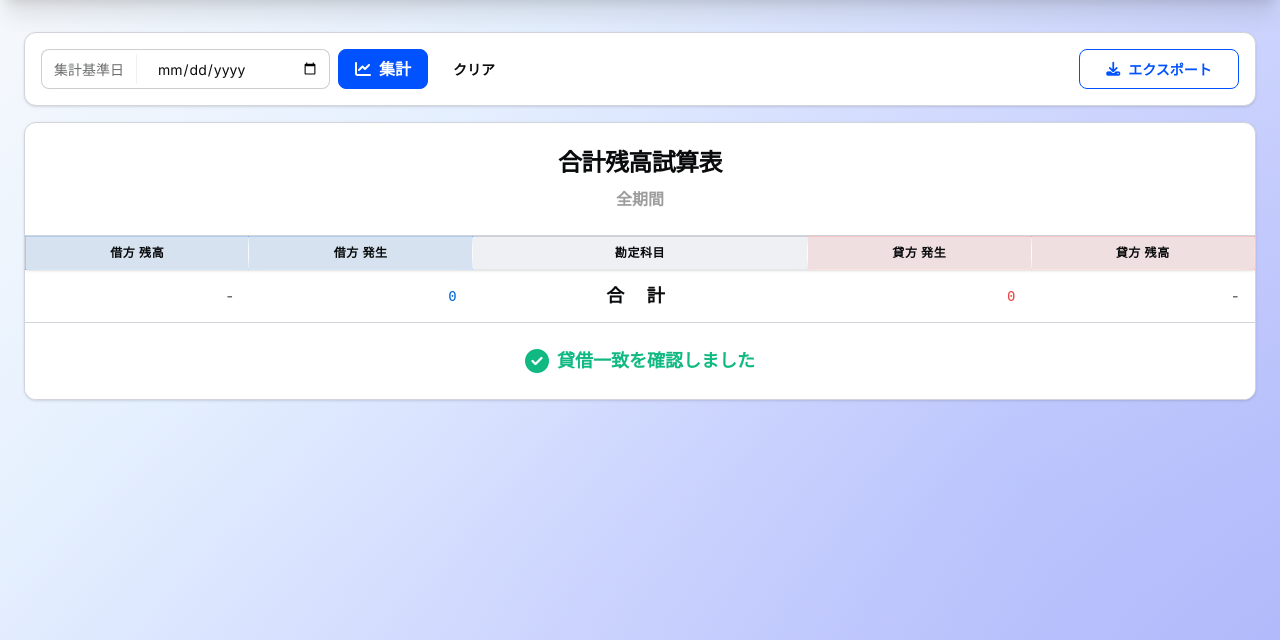
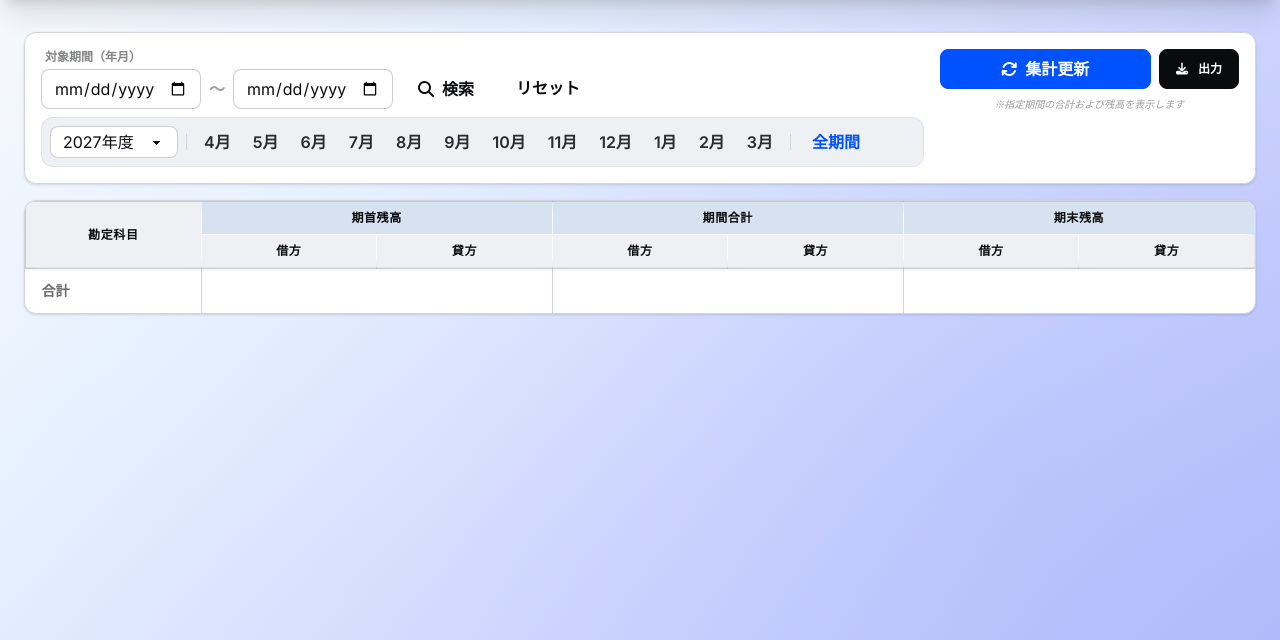
Before and after one commit to 011-jobcre/kaikei_system, a Django app: page /ledger/zandaka/ in a window 1280 px wide. Shown: the part 80-720 px from the top of the page. Run offline with Django 5.2, Linux system fonts and the light colour scheme; the visitor is signed in with stand-in values (Sample User, id 1); data that the repository does not hold is empty; style sheets or scripts are compiled from the project's sources; some libraries are stand-ins or nearby versions.

Commit message:
add month year

```diff
--- a/backend/css_src/input.css
+++ b/backend/css_src/input.css
@@ -81,6 +81,19 @@
 
     .btn-delete {
         @apply btn btn-ghost btn-square btn-sm m-0.5 text-error hover:bg-error/10 shrink-0;
+    }
+
+    /* Date Range & Monthly Selector */
+    .date-month-bar {
+        @apply flex flex-wrap gap-1 p-2 bg-base-200 rounded-box border border-base-300/50;
+    }
+
+    .btn-month {
+        @apply btn btn-ghost btn-secondary px-2 btn-sm shrink-0;
+    }
+
+    .btn-period-all {
+        @apply btn btn-ghost btn-primary btn-sm shrink-0;
     }
 
     .btn-ico-square {
--- a/backend/static/js/base_custom.js
+++ b/backend/static/js/base_custom.js
@@ -198,3 +198,120 @@
 
 // Global exposure for specific manual triggers (rarely needed with htmx:onLoad)
 window.initTomSelectsInModal = (container) => initTomSelects(container);
+
+// --- Alpine.js Date Range Picker Component ---
+document.addEventListener("alpine:init", () => {
+    Alpine.data("dateRangePicker", (initialFrom, initialTo) => ({
+        dateFrom: initialFrom || "",
+        dateTo: initialTo || "",
+        fiscalYear: 0,
+        selectionState: 0,
+        years: [],
+
+        init() {
+            // Generate year list (Current year + 1 down to 15 years ago)
+            const currentYear = new Date().getFullYear();
+            for (let i = currentYear + 1; i >= currentYear - 15; i--) {
+                this.years.push(i);
+            }
+
+            // Determine initial fiscal year from dateFrom or current date
+            const d = this.dateFrom ? new Date(this.dateFrom) : new Date();
+            const year = d.getFullYear();
+            const month = d.getMonth() + 1;
+            this.fiscalYear = month >= 4 ? year : year - 1;
+        },
+
+        /**
+         * Updates the base fiscal year and resets to full year for that period.
+         */
+        setYear(year) {
+            this.fiscalYear = parseInt(year);
+            this.setFullYear();
+        },
+
+        setMonth(monthIdx) {
+            const range = this.calcMonthRange(monthIdx);
+            if (this.selectionState === 0) {
+                this.dateFrom = range.from;
+                this.dateTo = range.to;
+                this.selectionState = 1;
+            } else {
+                const start = new Date(this.dateFrom);
+                const target = new Date(range.from);
+                if (target >= start) {
+                    this.dateTo = range.to;
+                } else {
+                    this.dateFrom = range.from;
+                }
+                this.selectionState = 0;
+            }
+        },
+
+        resetAll() {
+            // 1. Reset Alpine state
+            const now = new Date();
+            const year = now.getFullYear();
+            const currentMonth = now.getMonth() + 1;
+            this.fiscalYear = currentMonth >= 4 ? year : year - 1;
+            this.dateFrom = "";
+            this.dateTo = "";
+            this.selectionState = 0;
+
+            // 2. Reset parent form inputs (Keyword, etc.)
+            const form = this.$el.closest("form");
+            if (form) {
+                form.reset();
+                // Manually clear all text inputs just in case
+                form.querySelectorAll('input[type="text"]').forEach((i) => (i.value = ""));
+                // Handle standard selects
+                form.querySelectorAll("select").forEach((s) => (s.selectedIndex = 0));
+
+                // 3. Handle TomSelect if present
+                form.querySelectorAll(".tomselected").forEach((s) => {
+                    if (s.tomselect) s.tomselect.clear();
+                });
+            }
+        },
+
+        calcMonthRange(monthIdx) {
+            let targetMonth = monthIdx + 4; // Index 0 is April
+            let targetYear = this.fiscalYear;
+
+            if (targetMonth > 12) {
+                targetMonth -= 12;
+                targetYear += 1;
+            }
+
+            const firstDay = new Date(targetYear, targetMonth - 1, 1);
+            const lastDay = new Date(targetYear, targetMonth, 0);
+            return {
+                from: this.formatDate(firstDay),
+                to: this.formatDate(lastDay),
+            };
+        },
+
+        setFullYear() {
+            this.dateFrom = `${this.fiscalYear}-04-01`;
+            this.dateTo = `${this.fiscalYear + 1}-03-31`;
+            this.selectionState = 0;
+        },
+
+        formatDate(date) {
+            const y = date.getFullYear();
+            const m = String(date.getMonth() + 1).padStart(2, "0");
+            const d = String(date.getDate()).padStart(2, "0");
+            return `${y}-${m}-${d}`;
+        },
+
+        isMonthActive(monthIdx) {
+            if (!this.dateFrom || !this.dateTo) return false;
+            const range = this.calcMonthRange(monthIdx);
+            const start = new Date(this.dateFrom);
+            const end = new Date(this.dateTo);
+            const targetStart = new Date(range.from);
+            const targetEnd = new Date(range.to);
+            return targetStart >= start && targetEnd <= end;
+        },
+    }));
+});
--- /dev/null
+++ b/backend/templates/common/date_range_picker.html
@@ -0,0 +1,47 @@
+<div x-data="dateRangePicker('{{ date_from|default:"" }}', '{{ date_to|default:"" }}')"
+     class="flex flex-col gap-2 w-full">
+    <!-- Date Inputs Row -->
+    <div class="flex items-center gap-2">
+        <!-- Date range -->
+        <div class="flex items-center gap-1">
+            <input type="date"
+                   name="date_from"
+                   x-model="dateFrom"
+                   class="input outline-none text-neutral w-full md:w-40" />
+            <span class="text-base-content/40 font-bold px-1">〜</span>
+            <input type="date"
+                   name="date_to"
+                   x-model="dateTo"
+                   class="input outline-none text-neutral w-full md:w-40" />
+        </div>
+        <!-- Search Action -->
+        <div class="flex items-center gap-2 w-full md:w-auto justify-end md:justify-start">
+            <button type="submit" class="btn-search">
+                <i class="fa-solid fa-magnifying-glass"></i>検索
+            </button>
+            <button type="button" @click="resetAll()" class="btn-clear text-xs">リセット</button>
+        </div>
+    </div>
+    <!-- Year Selector -->
+    <div class="date-month-bar">
+        <select x-model="fiscalYear"
+                @change="setYear($event.target.value)"
+                class="select select-sm outline-none w-full md:w-32">
+            <template x-for="y in years" :key="y">
+                <option :value="y" x-text="y + '年度'"></option>
+            </template>
+        </select>
+        <div class="w-px h-4 bg-base-300 mx-1 self-center"></div>
+        <!-- Monthly Selector Row -->
+        <template x-for="(label, index) in ['4月','5月','6月','7月','8月','9月','10月','11月','12月','1月','2月','3月']"
+                  :key="index">
+            <button type="button"
+                    @click="setMonth(index)"
+                    :class="{'active': isMonthActive(index)}"
+                    class="btn-month"
+                    x-text="label"></button>
+        </template>
+        <div class="w-px h-4 bg-base-300 mx-1 self-center"></div>
+        <button type="button" @click="setFullYear()" class="btn-period-all">全期間</button>
+    </div>
+</div>
--- a/backend/templates/ledger/zandaka_shisanhyou.html
+++ b/backend/templates/ledger/zandaka_shisanhyou.html
@@ -8,103 +8,98 @@
 {% block content %}
     {% load number_filters %}
     <div class="space-y-4">
-        <!-- Toolbar -->
-        <div class="flex flex-col md:flex-row items-stretch md:items-center justify-between gap-3 bg-base-100 p-4 rounded-box shadow-sm border border-base-300 print:hidden">
-            <form method="get"
-                  class="flex flex-wrap md:flex-nowrap items-center gap-2 w-full">
-                <label class="input outline-none w-full md:w-auto">
-                    <span class="label min-w-auto">集計基準日</span>
-                    <input type="date"
-                           name="date_to"
-                           value="{{ date_to }}"
-                           class="text-neutral w-full md:w-40" />
-                </label>
-                <button type="submit" class="btn-submit flex-1 md:flex-none">
-                    <i class="fa-solid fa-chart-line"></i>集計
-                </button>
-                <a href="{% url 'ledger:zandaka' %}" class="btn-clear">クリア</a>
+        <!-- Filter Toolbar -->
+        <div class="bg-base-100 p-4 rounded-box shadow-sm border border-base-300">
+            <form method="get" class="flex flex-col gap-3 w-full">
+                <div class="flex flex-wrap md:flex-nowrap items-start gap-4">
+                    <!-- Date Section (Custom Picker) -->
+                    <div class="flex-1">
+                        <div class="text-xs font-bold text-base-content/50 mb-1 ml-1">対象期間（年月）</div>
+                        {% include "common/date_range_picker.html" with date_from=date_from date_to=date_to %}
+                    </div>
+
+                    <!-- Export Actions -->
+                    <div class="flex flex-col gap-2 w-full md:w-1/4">
+                         <div class="flex items-center gap-2">
+                             <button type="submit" class="btn-submit flex-1">
+                                <i class="fa-solid fa-sync"></i>集計更新
+                            </button>
+                             <div class="dropdown dropdown-end">
+                                <label tabindex="0" class="btn btn-neutral btn-sm h-10 px-4">
+                                    <i class="fa-solid fa-download mr-1"></i>出力
+                                </label>
+                                <ul tabindex="0" class="dropdown-content z-[1] menu p-2 shadow bg-base-100 rounded-box w-40 border border-base-300">
+                                    <li><a href="?date_from={{ date_from }}&date_to={{ date_to }}&format=xlsx"><i class="fa-solid fa-file-excel text-success"></i>Excel (.xlsx)</a></li>
+                                    <li><a href="?date_from={{ date_from }}&date_to={{ date_to }}&format=csv"><i class="fa-solid fa-file-csv text-info"></i>CSV (.csv)</a></li>
+                                </ul>
+                            </div>
+                         </div>
+                         <div class="text-[10px] text-base-content/40 text-center italic">
+                            ※指定期間の合計および残高を表示します
+                         </div>
+                    </div>
+                </div>
             </form>
-            <!-- Export dropdown -->
-            {% url 'ledger:zandaka-export' 'csv' as csv_base %}
-            {% url 'ledger:zandaka-export' 'excel' as excel_base %}
-            {% include "includes/export_dropdown.html" with csv_url=csv_base|add:"?date_to="|add:date_to excel_url=excel_base|add:"?date_to="|add:date_to %}
         </div>
-        <!-- Trial Balance Report -->
-        <div class="bg-base-100 rounded-box shadow-sm border border-base-300 overflow-hidden print:shadow-none print:border-none">
-            <div class="text-center py-6 border-b border-base-300">
-                <h2 class="text-2xl font-bold tracking-tight">合計残高試算表</h2>
-                <p class="text-base-content/40 mt-2">
-                    {% if date_to_obj %}
-                        期首 〜 <strong class="text-neutral">{{ date_to_obj|date:"Y年m月d日" }}</strong>
-                    {% else %}
-                        <strong>全期間</strong>
-                    {% endif %}
-                </p>
-            </div>
+
+        <!-- Trial Balance Table -->
+        <div class="bg-base-100 rounded-box shadow-sm border border-base-300 overflow-hidden">
             <div class="table-wrapper">
-                <table class="table-accounting">
+                <table class="table-accounting border-collapse">
                     <thead>
-                        <tr>
-                            <th class="min-w-40 md:w-32 group-header">借方 残高</th>
-                            <th class="min-w-40 md:w-32 group-header">借方 発生</th>
-                            <th class="min-w-64 md:w-48">勘定科目</th>
-                            <th class="min-w-40 md:w-32 group-header credit">貸方 発生</th>
-                            <th class="min-w-40 md:w-32 group-header credit">貸方 残高</th>
+                        <tr class="bg-base-200/50">
+                            <th rowspan="2" class="border-r border-base-300 min-w-40">勘定科目</th>
+                            <th colspan="2" class="text-center group-header border-b border-base-300">期首残高</th>
+                            <th colspan="2" class="text-center group-header border-b border-base-300">期間合計</th>
+                            <th colspan="2" class="text-center group-header border-b border-base-300 pl-4">期末残高</th>
+                        </tr>
+                        <tr class="bg-base-200/50">
+                            <th class="w-1/6 group-detail">借方</th>
+                            <th class="w-1/6 group-detail border-r border-base-300">貸方</th>
+                            <th class="w-1/6 group-detail">借方</th>
+                            <th class="w-1/6 group-detail border-r border-base-300">貸方</th>
+                            <th class="w-1/6 group-detail">借方</th>
+                            <th class="w-1/6 group-detail">貸方</th>
                         </tr>
                     </thead>
                     <tbody>
                         {% for row in rows %}
-                            <tr>
-                                <!-- Debit Balance -->
-                                <td class="amount amount-positive group-detail">
-                                    {% if row.kamoku.is_kari_zandaka and row.zandaka > 0 %}{{ row.zandaka|format_number }}{% endif %}
+                            <tr class="hover:bg-base-200/30 {% if not row.is_kamoku %} font-bold bg-base-100/80 {% endif %}">
+                                <td class="border-r border-base-300">
+                                    <div class="flex items-center gap-2">
+                                        {% if row.is_kamoku %}
+                                            <span class="text-xs text-base-content/30 font-mono">{{ row.obj.code }}</span>
+                                            <span class="text-sm">{{ row.obj.name }}</span>
+                                        {% else %}
+                                            <span class="text-sm">{{ row.obj }}</span>
+                                        {% endif %}
+                                    </div>
                                 </td>
-                                <!-- Debit Occurrence -->
-                                <td class="amount amount-positive group-detail">
-                                    {% if row.kari_hassei > 0 %}{{ row.kari_hassei|format_number }}{% endif %}
-                                </td>
-                                <!-- Account Subject (Link to Ledger) -->
-                                <td class="text-center text-neutral">
-                                    <a href="{% url 'ledger:sokanjo' %}?kamoku_id={{ row.kamoku.pk }}&date_to={{ date_to }}"
-                                       class="hover:text-accent transition-colors block">{{ row.kamoku.name }}</a>
-                                </td>
-                                <!-- Credit Occurrence -->
-                                <td class="amount amount-negative group-detail credit">
-                                    {% if row.kashi_hassei > 0 %}{{ row.kashi_hassei|format_number }}{% endif %}
-                                </td>
-                                <!-- Credit Balance -->
-                                <td class="amount amount-negative group-detail credit">
-                                    {% if not row.kamoku.is_kari_zandaka and row.zandaka > 0 %}{{ row.zandaka|format_number }}{% endif %}
-                                </td>
+                                <!-- Opening Balance -->
+                                <td class="amount amount-neutral group-detail">{{ row.opening_kari|format_number }}</td>
+                                <td class="amount amount-neutral group-detail border-r border-base-300">{{ row.opening_kashi|format_number }}</td>
+                                <!-- Period Totals -->
+                                <td class="amount amount-positive group-detail">{{ row.period_kari|format_number }}</td>
+                                <td class="amount amount-negative group-detail border-r border-base-300">{{ row.period_kashi|format_number }}</td>
+                                <!-- Ending Balance -->
+                                <td class="amount {% if row.closing_kari > 0 %}amount-positive{% else %}amount-neutral{% endif %} group-detail">{{ row.closing_kari|format_number }}</td>
+                                <td class="amount {% if row.closing_kashi > 0 %}amount-negative{% else %}amount-neutral{% endif %} group-detail">{{ row.closing_kashi|format_number }}</td>
                             </tr>
                         {% endfor %}
                     </tbody>
-                    <!-- Totals Footers -->
                     <tfoot>
-                        <tr>
-                            <td class="text-right">-</td>
-                            <td class="amount amount-positive">{{ total_kari|format_number }}</td>
-                            <td class="text-center text-neutral text-lg tracking-[0.5em]">合 計</td>
-                            <td class="amount amount-negative">{{ total_kashi|format_number }}</td>
-                            <td class="text-right">-</td>
+                        <tr class="total-row border-t-2 border-base-content/20">
+                            <td class="border-r border-base-300">合計</td>
+                            <td class="amount group-detail">{{ total_opening_kari|format_number }}</td>
+                            <td class="amount group-detail border-r border-base-300">{{ total_opening_kashi|format_number }}</td>
+                            <td class="amount group-detail">{{ total_period_kari|format_number }}</td>
+                            <td class="amount group-detail border-r border-base-300">{{ total_period_kashi|format_number }}</td>
+                            <td class="amount group-detail">{{ total_closing_kari|format_number }}</td>
+                            <td class="amount group-detail">{{ total_closing_kashi|format_number }}</td>
                         </tr>
                     </tfoot>
                 </table>
             </div>
-            <!-- Balance Validation -->
-            <div class="bg-base-100 text-center py-6 border-t border-base-300 print:hidden">
-                {% if balanced %}
-                    <div class="text-success font-bold text-lg flex flex-col md:flex-row items-center justify-center gap-2">
-                        <i class="fa-solid fa-circle-check text-2xl"></i>
-                        貸借一致を確認しました
-                    </div>
-                {% else %}
-                    <div class="text-error font-bold text-lg flex flex-col md:flex-row items-center justify-center gap-2">
-                        <i class="fa-solid fa-triangle-exclamation text-2xl"></i>
-                        貸借が不一致です（仕訳データエラーの可能性があります）
-                    </div>
-                {% endif %}
-            </div>
         </div>
     </div>
 {% endblock content %}
```
Also changed, not shown: backend/templates/journal/shiwake_list.html (+5 -20 lines), backend/templates/ledger/genkin_suitoucho.html (+22 -23 lines).
